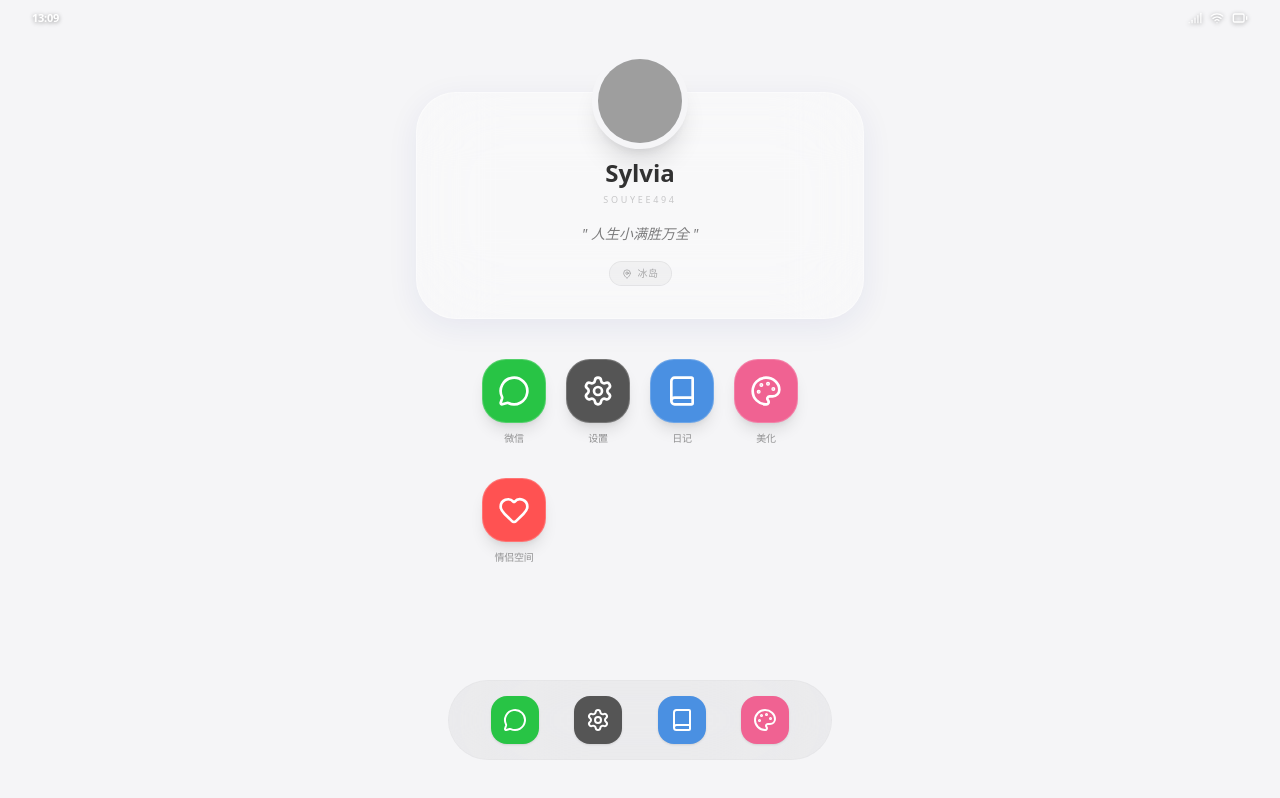
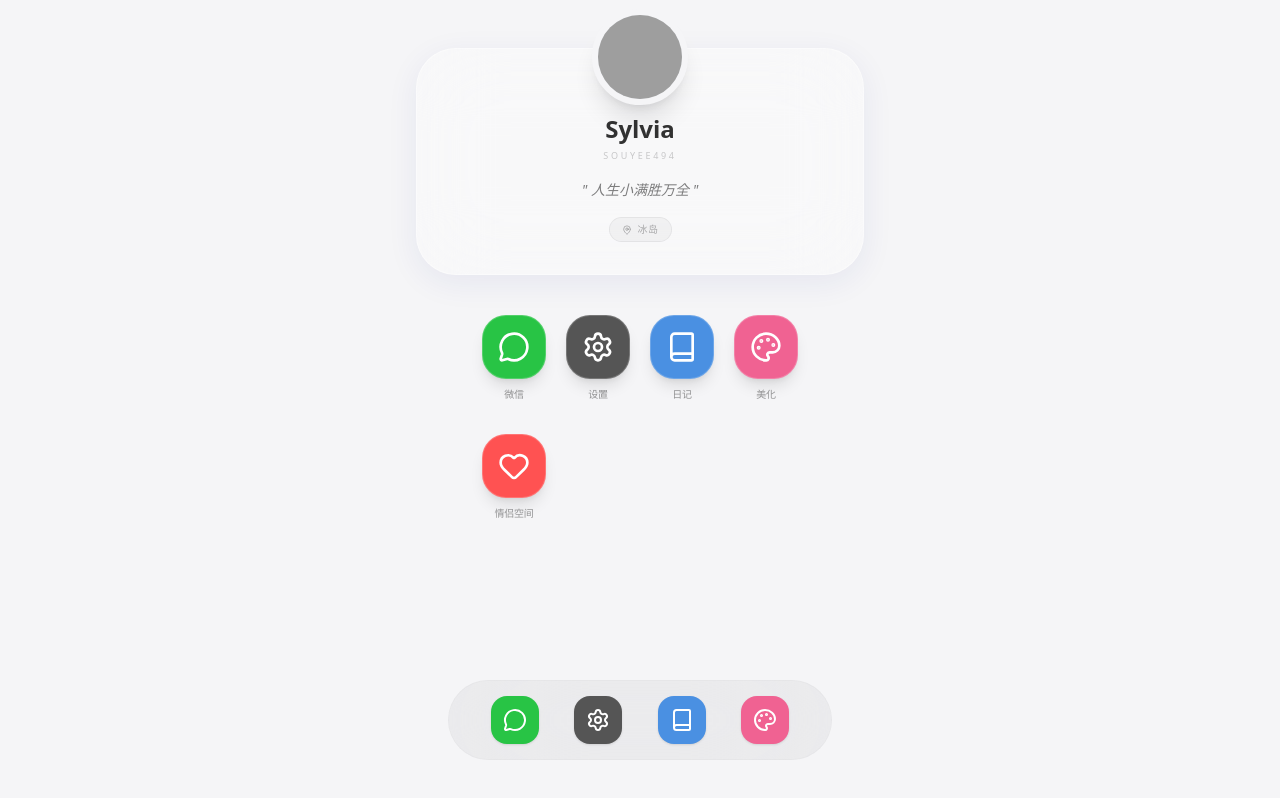
Before and after one commit to souyee2-creator/-, a React (Vite) app: page / in a window 1280 px wide. Built offline with nearby package versions, Linux system fonts and the light colour scheme; grey boxes are pictures that could not be loaded.

Commit message:
'deploy'

```diff
--- a/package.json
+++ b/package.json
@@ -6,6 +6,7 @@
   "scripts": {
     "dev": "vite --port=3000 --host=0.0.0.0",
     "build": "vite build",
+    "deploy":"git add . && git commit -m 'deploy' && git push",
     "preview": "vite preview",
     "clean": "rm -rf dist",
     "lint": "tsc --noEmit"
--- a/src/App.tsx
+++ b/src/App.tsx
@@ -1,7 +1,6 @@
 import React, { useState, useEffect, ReactNode, useRef } from 'react';
 import {
-  MessageCircle, Settings, Book, Palette, Heart,
-  Battery, Wifi, Signal, MapPin, Upload
+  MessageCircle, Settings, Book, Palette, Heart, MapPin, Upload
 } from 'lucide-react';
 import { motion, AnimatePresence } from 'motion/react';
 
@@ -146,52 +145,14 @@ const AppIcon = ({ icon, label, color, onClick }: AppIconProps) => (
   </motion.div>
 );
 
-// 3. 全局状态栏组件（悬浮在所有 App 最顶层）
-interface GlobalStatusBarProps {
-  time: string;
-}
-
-const GlobalStatusBar = ({ time }: GlobalStatusBarProps) => (
-  <div
-    className="fixed left-0 right-0 top-0 z-9999 flex justify-between items-center px-8 pointer-events-none"
-    style={{
-      paddingTop: 'calc(env(safe-area-inset-top) + 10px)',
-      paddingBottom: '10px',
-    }}
-  >
-    <span className="text-[11px] tracking-tight font-bold text-white drop-shadow-[0_1px_2px_rgba(0,0,0,0.4)]">
-      {time}
-    </span>
-    <div className="flex items-center gap-2 text-white drop-shadow-[0_1px_2px_rgba(0,0,0,0.4)]">
-      <Signal size={14} />
-      <Wifi size={14} />
-      <Battery size={16} />
-    </div>
-  </div>
-);
-
-// 4. 主程序
+// 3. 主程序
 export default function App() {
   const [wallpaper, setWallpaper] = useState<string>('#F5F5F7');
   const [activeApp, setActiveApp] = useState<string | null>(null);
-  const [currentTime, setCurrentTime] = useState(new Date());
 
   // 🔐 API 配置逻辑
   const [apiKey, setApiKey] = useState<string>(() => localStorage.getItem('starry_os_api_key') || '');
   const [baseUrl, setBaseUrl] = useState<string>(() => localStorage.getItem('starry_os_base_url') || 'https://api.openai.com/v1');
-
-  // 🔲 状态栏开关
-  const [showStatusBar, setShowStatusBar] = useState<boolean>(() => {
-    const saved = localStorage.getItem('starry_os_show_statusbar');
-    return saved === null ? true : saved === 'true';
-  });
-
-  const toggleStatusBar = () => {
-    setShowStatusBar(prev => {
-      localStorage.setItem('starry_os_show_statusbar', String(!prev));
-      return !prev;
-    });
-  };
 
   useEffect(() => {
     localStorage.setItem('starry_os_api_key', apiKey);
@@ -201,11 +162,6 @@ export default function App() {
     localStorage.setItem('starry_os_base_url', baseUrl);
   }, [baseUrl]);
 
-  useEffect(() => {
-    const timer = setInterval(() => setCurrentTime(new Date()), 1000);
-    return () => clearInterval(timer);
-  }, []);
-
   const apps = [
     { id: 'wechat', label: '微信', icon: <MessageCircle />, color: 'bg-[#28C445]' },
     { id: 'settings', label: '设置', icon: <Settings />, color: 'bg-[#555]' },
@@ -214,21 +170,16 @@ export default function App() {
     { id: 'couples', label: '情侣空间', icon: <Heart />, color: 'bg-[#FF5252]' },
   ];
 
-  const formatTime = (date: Date) => date.toLocaleTimeString('zh-CN', { hour: '2-digit', minute: '2-digit', hour12: false });
-
   return (
     <div
       className="fixed inset-0 overflow-hidden select-none transition-all duration-700"
       onClick={() => setActiveApp(null)}
       style={{ background: wallpaper.startsWith('http') || wallpaper.startsWith('data') ? `url(${wallpaper}) center/cover no-repeat` : wallpaper }}
     >
-      {/* ✅ 全局状态栏：固定在最顶层，所有 App 都能看到 */}
-      {showStatusBar && <GlobalStatusBar time={formatTime(currentTime)} />}
-
-      {/* 主屏幕内容 */}
+      {/* 主屏幕内容，顶部留出原生状态栏高度 */}
       <div
         className="h-full w-full flex flex-col relative z-10"
-        style={{ paddingTop: showStatusBar ? 'calc(env(safe-area-inset-top) + 44px)' : 'env(safe-area-inset-top)' }}
+        style={{ paddingTop: 'env(safe-area-inset-top)' }}
       >
         {/* Main Content */}
         <div className="flex-1 flex flex-col items-center">
@@ -255,8 +206,6 @@ export default function App() {
         {activeApp === 'settings' && (
           <SettingsApp
             onClose={() => setActiveApp(null)}
-            showStatusBar={showStatusBar}
-            onToggleStatusBar={toggleStatusBar}
             {...{ apiKey, onUpdateApiKey: setApiKey, baseUrl, onUpdateBaseUrl: setBaseUrl } as any}
           />
         )}
--- a/src/apps/settings/index.tsx
+++ b/src/apps/settings/index.tsx
@@ -11,7 +11,7 @@ interface ApiPreset {
   temperature: number;
 }
 
-export const SettingsApp: React.FC<{ onClose: () => void; showStatusBar: boolean; onToggleStatusBar: () => void }> = ({ onClose, showStatusBar, onToggleStatusBar }) => {
+export const SettingsApp: React.FC<{ onClose: () => void }> = ({ onClose }) => {
   const [presets, setPresets] = useState<ApiPreset[]>(() => {
     try {
       const saved = localStorage.getItem('api_presets');
@@ -165,15 +165,11 @@ export const SettingsApp: React.FC<{ onClose: () => void; showStatusBar: boolean
       className="fixed inset-0 z-50 bg-white flex flex-col text-left overflow-hidden"
       onClick={(e) => e.stopPropagation()}
     >
-      {/* ── Status Bar placeholder ── */}
-      <div className="h-11 flex items-center justify-between px-6 shrink-0">
-        <span className="text-xs font-bold text-gray-900 tabular-nums">
-          {new Date().toLocaleTimeString('zh-CN', { hour: '2-digit', minute: '2-digit' })}
-        </span>
-      </div>
+      {/* ── Status Bar placeholder（留出原生状态栏高度） ── */}
+      <div style={{ height: 'env(safe-area-inset-top)' }} className="shrink-0" />
 
       {/* ── Nav ── */}
-      <div className="px-6 pb-4 flex items-center gap-3 shrink-0">
+      <div className="px-6 pb-4 pt-3 flex items-center gap-3 shrink-0">
         <button
           onClick={onClose}
           className="flex items-center gap-1.5 text-[10px] font-black tracking-widest uppercase text-gray-500 hover:text-gray-900 transition-colors"
@@ -211,29 +207,6 @@ export const SettingsApp: React.FC<{ onClose: () => void; showStatusBar: boolean
 
       {/* ── Scrollable Body ── */}
       <div className="flex-1 overflow-y-auto border-t border-gray-200">
-
-        {/* DISPLAY */}
-        <SectionHeader en="Display" zh="显示" />
-        <div className="px-6 pb-5">
-          <div className="flex items-center justify-between py-3 border-b border-gray-100">
-            <div>
-              <p className="text-[11px] font-black tracking-[0.15em] uppercase text-gray-900">Status Bar &nbsp;状态栏</p>
-              <p className="text-xs text-gray-400 mt-0.5">显示顶部时间与信号图标</p>
-            </div>
-            <button
-              onClick={onToggleStatusBar}
-              className={`relative w-12 h-6 rounded-full transition-colors duration-300 ${showStatusBar ? 'bg-gray-900' : 'bg-gray-200'}`}
-            >
-              <motion.div
-                animate={{ x: showStatusBar ? 24 : 2 }}
-                transition={{ type: 'spring', stiffness: 500, damping: 30 }}
-                className="absolute top-1 w-4 h-4 bg-white rounded-full shadow"
-              />
-            </button>
-          </div>
-        </div>
-
-        <Divider />
 
         {/* PRESETS */}
         <SectionHeader en="Presets" zh="API 预设" />
```
